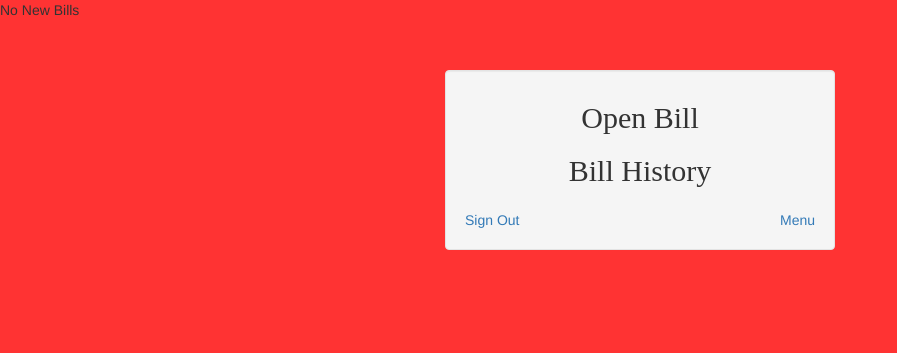
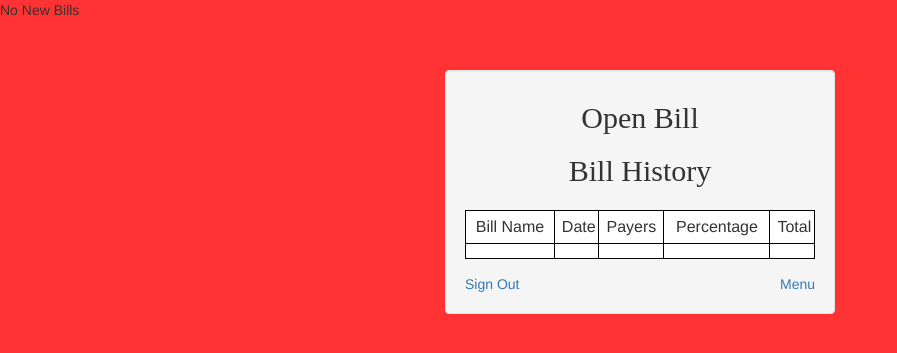
Before and after one commit to UP774330/OpenBill, a PHP site: page /history.php in a window 1280 px wide. Shown: the top 353 px of the page, without its empty margins (0-897 px from the left). Run offline with PHP 8.4, Linux system fonts and the light colour scheme; data that the repository does not hold is empty; some libraries are stand-ins or nearby versions.

Commit message:
Add files via upload

```diff
--- a/history.php
+++ b/history.php
@@ -15,7 +15,6 @@
     		echo "No New Bills";
 		}
 	?>
-
 
 <!DOCTYPE html>
 <html lang="en">
@@ -45,13 +44,31 @@
                 <div class="logo">
                     <p>Open Bill</p>
 					<p>Bill History</p>
-                    </div>
-                 <div>  </div> <!-- Put Bill Here  -->
+                </div class="history">
+				<table id="myTable">
+				<tr>
+					<td>Bill Name</td>
+					<td>Date</td>
+					<td>Payers</td>
+					<td>Percentage</td>
+					<td>Total</td>
+				</tr>
+				<tr>
+					<td><?php echo"$name" ?></td>
+					<td><?php echo"$date" ?></td>
+					<td><?php echo"$payers" ?></td>
+					<td><?php echo"$percent" ?></td>
+					<td><?php echo"$total" ?></td>
+				</tr>
+				</table>
+				<div>
+
+				</div>
               </div>
               <div class="form-group last-row">
 
                 <a href="menu.html" class="pull-right">Menu</a>
-				<a href="index.html" class="pull-left">Sign Out</a>
+				<a href="index.php" class="pull-left">Sign Out</a>
               </div>
             </form>
         </div>
```
